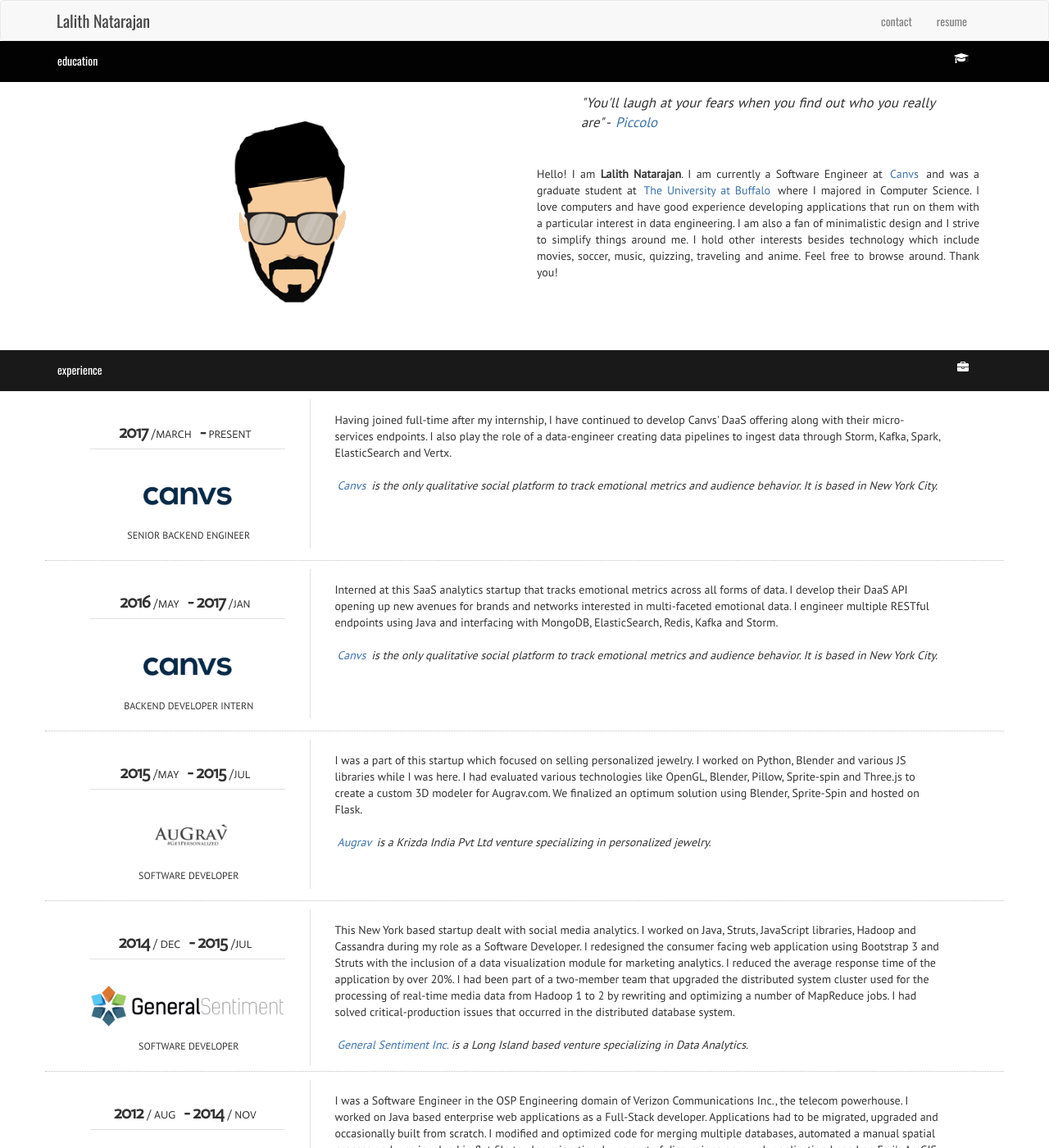
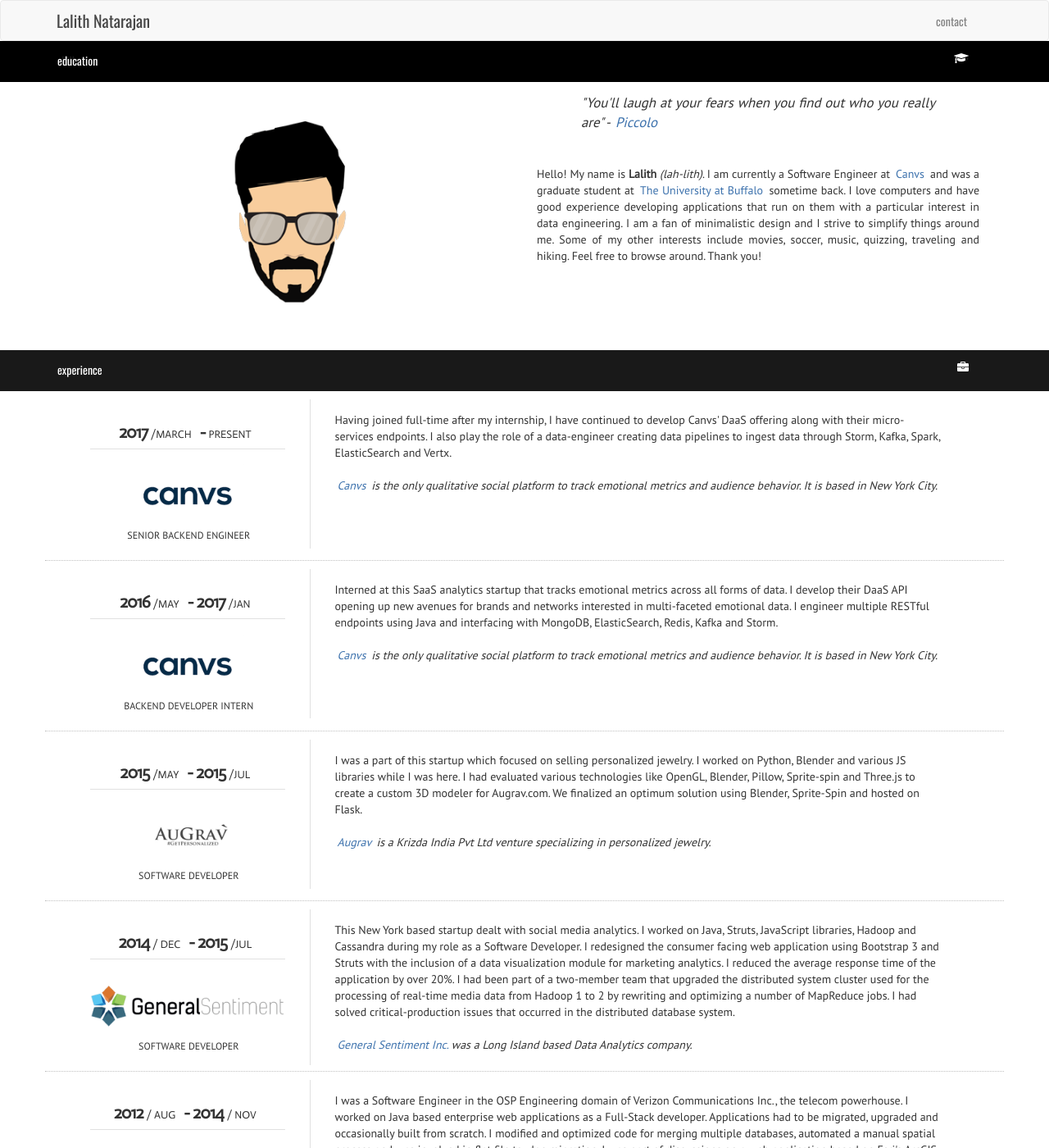
Before and after one commit to bizentass/bizentass.github.io, a Jekyll site: the page built from index.html, in a window 1280 px wide and 1400 px high. Shown: the whole window at 82% size. Built offline with Jekyll 4.4.1, drawn with Linux system fonts in a browser that asks for light colours; nearby versions of some CDN libraries; some of the changed text lies outside the part shown.

Commit message:
Corrections
1. Corrected broken links and graduation dates.
2. Modified intro.

```diff
--- a/_includes/education.html
+++ b/_includes/education.html
@@ -36,7 +36,7 @@
 			<div class="col-md-3">
 				<div class="page-section-title">
 					<div class="time-range">
-						2015 <span>/ Aug</span> - <span> Present </span>
+						2015 <span>/ Aug</span> - 2017<span>/ Jan</span>
 					</div>
 					<a href="https://www.buffalo.edu"> <img class="img-responsive"
 						src="images/schools/UB-logo.png">
--- a/_includes/experience.html
+++ b/_includes/experience.html
@@ -32,7 +32,7 @@
 						ElasticSearch and Vertx.</p>
 					<div class="tiny-break"></div>
 					<p class="company-desc">
-						<a href="http://www.canvs.tv/">Canvs </a> is the only qualitative
+						<a href="http://www.canvs.ai/">Canvs </a> is the only qualitative
 						social platform to track emotional metrics and audience behavior.
 						It is based in New York City.
 					</p>
@@ -64,7 +64,7 @@
 						and interfacing with MongoDB, ElasticSearch, Redis, Kafka and Storm.</p>
 					<div class="tiny-break"></div>
 					<p class="company-desc">
-						<a href="http://www.canvs.tv/">Canvs </a> is the only qualitative
+						<a href="http://www.canvs.ai/">Canvs </a> is the only qualitative
 						social platform to track emotional metrics and audience behavior.
 						It is based in New York City.
 					</p>
@@ -114,7 +114,7 @@
 					<div class="time-range">
 						2014 <span>/ Dec</span> - 2015 <span> /Jul </span>
 					</div>
-					<a href="http://www.generalsentiment.com/the-team/"> <img
+					<a href="https://en.wikipedia.org/wiki/General_Sentiment"> <img
 						class="img-responsive" src="images/companies/gs-logo-plain.png">
 					</a>
 					Software Developer
@@ -138,9 +138,8 @@
 						database system.</p>
 					<div class="tiny-break"></div>
 					<p class="company-desc">
-						<a href="http://www.generalsentiment.com/the-team/">General
-							Sentiment Inc.</a>is a Long Island based venture specializing in Data
-						Analytics.
+						<a href="https://en.wikipedia.org/wiki/General_Sentiment">General
+							Sentiment Inc.</a>was a Long Island based Data Analytics company.
 					</p>
 				</div>
 				<!-- end .cv-item -->
--- a/index.html
+++ b/index.html
@@ -11,9 +11,9 @@
 	            <li>
             	<a href="#contact-details-container">contact</a>
             </li>
-            <li>
-            	<a target="_blank" href="http://bit.ly/2dxOhH3">resume</a>
-            </li>
+<!--            <li>-->
+<!--            	<a target="_blank" href="http://bit.ly/2dxOhH3">resume</a>-->
+<!--            </li>-->
           </ul>
         </div>
       </div>
@@ -31,14 +31,14 @@
        	 </div>
        	 <div class="tiny-break"></div>
        	 <p>
-			 Hello! I am <b>Lalith Natarajan</b>. I am currently a Software Engineer at <a href="https://www.canvs.ai"> Canvs </a> and was a graduate student at <a href="https://www.buffalo.edu">The University at Buffalo</a> where I majored in Computer Science. I love computers and have good experience developing applications that run on them with a particular interest in data engineering. I am also a fan of minimalistic design and I strive to simplify things around me. I hold other interests besides technology which include movies, soccer, music, quizzing, traveling and anime. Feel free to browse around. Thank you! </p>
+			 Hello! My name is <b>Lalith</b> <i>(lah-lith)</i>. I am currently a Software Engineer at <a href="https://www.canvs.ai"> Canvs </a> and was a graduate student at <a href="https://www.buffalo.edu">The University at Buffalo</a> sometime back. I love computers and have good experience developing applications that run on them with a particular interest in data engineering. I am a fan of minimalistic design and I strive to simplify things around me. Some of my other interests include movies, soccer, music, quizzing, traveling and hiking. Feel free to browse around. Thank you! </p>
       	</div>
 	</div>
 
 	{% include experience.html %}
 	{% include projects.html %}
+	{% include skills.html %}
 	{% include education.html %}
-	{% include skills.html %}
 	{% include contacts.html %}
 
 </div> <!-- end .content-scroller -->
```
